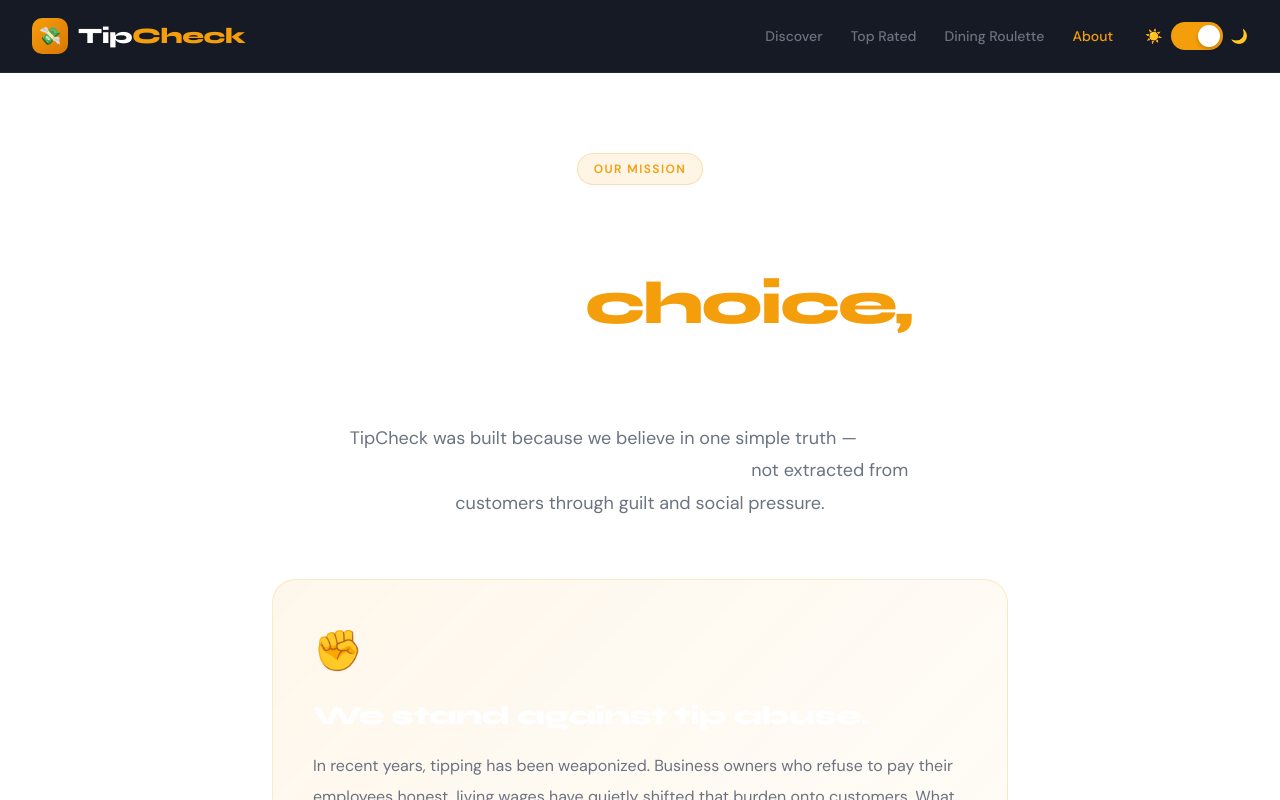
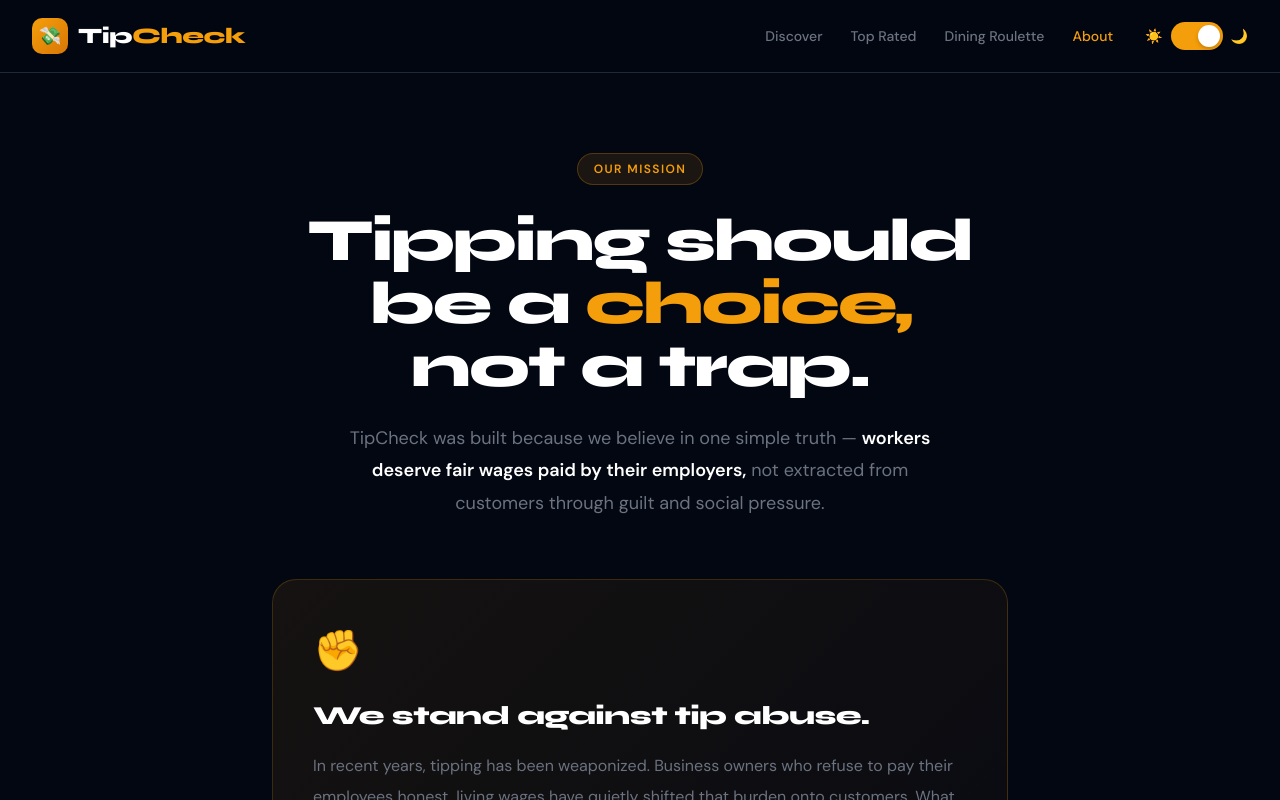
Before and after one commit to pablofelipeduque-del/Tipcheck, a Next.js app: page /about in a window 1280 px wide. Shown: the top 800 px of the page. Built offline with nearby package versions, Linux system fonts and the light colour scheme.

Commit message:
persist dark/light mode across all pages via localStorage

```diff
--- a/app/about/page.jsx
+++ b/app/about/page.jsx
@@ -2,10 +2,11 @@
 import { useRouter } from "next/navigation";
 import { useState } from "react";
 import FloatingParticles from "../components/FloatingParticles";
+import { useTheme } from "../components/useTheme";
 
 export default function AboutPage() {
   const router = useRouter();
-  const [dark, setDark] = useState(true);
+  const { dark, toggle: toggleDark } = useTheme();
 
   const bg = dark ? "#030712" : "#f9fafb";
   const surface = dark ? "#0d1117" : "#ffffff";
@@ -45,7 +46,7 @@ export default function AboutPage() {
             </nav>
             <div style={{ display: "flex", alignItems: "center", gap: "8px" }}>
               <span style={{ fontSize: "14px" }}>☀️</span>
-              <button className="toggle-btn" onClick={() => setDark(!dark)} style={{ background: dark ? "#f59e0b" : "#d1d5db" }}>
+              <button className="toggle-btn" onClick={toggleDark} style={{ background: dark ? "#f59e0b" : "#d1d5db" }}>
                 <div className="toggle-knob" style={{ left: dark ? "27px" : "3px" }} />
               </button>
               <span style={{ fontSize: "14px" }}>🌙</span>
--- /dev/null
+++ b/app/components/useTheme.js
@@ -0,0 +1,30 @@
+"use client";
+import { useState, useEffect, useCallback } from "react";
+
+const KEY = "tipcheck-theme";
+
+function getInitialDark() {
+  if (typeof window === "undefined") return true;
+  const saved = localStorage.getItem(KEY);
+  return saved !== null ? saved === "dark" : true;
+}
+
+export function useTheme() {
+  const [dark, setDark] = useState(getInitialDark);
+
+  // Keep body background in sync
+  useEffect(() => {
+    document.body.style.background = dark ? "#030712" : "#f9fafb";
+    document.body.style.transition = "background 0.3s";
+  }, [dark]);
+
+  const toggle = useCallback(() => {
+    setDark(prev => {
+      const next = !prev;
+      localStorage.setItem(KEY, next ? "dark" : "light");
+      return next;
+    });
+  }, []);
+
+  return { dark, toggle };
+}
--- a/app/page.tsx
+++ b/app/page.tsx
@@ -2,6 +2,7 @@
 import { useState } from "react";
 import { useRouter } from "next/navigation";
 import FloatingParticles from "./components/FloatingParticles";
+import { useTheme } from "./components/useTheme";
 
 const categories = [
   { label: "All", icon: "🍽️" },
@@ -77,7 +78,7 @@ function FoodIllustration() {
 
 export default function Home() {
   const router = useRouter();
-  const [dark, setDark] = useState(true);
+  const { dark, toggle: toggleDark } = useTheme();
   const [zip, setZip] = useState("");
   const [activeCategory, setActiveCategory] = useState("All");
   const [places, setPlaces] = useState([]);
@@ -155,7 +156,7 @@ onMouseLeave={(e) => (e.currentTarget as HTMLAnchorElement).style.color = muted}
             {/* Dark/Light Toggle */}
             <div style={{ display: "flex", alignItems: "center", gap: "8px" }}>
               <span style={{ fontSize: "14px" }}>☀️</span>
-              <button className="toggle-btn" onClick={() => setDark(!dark)} style={{ background: dark ? "#f59e0b" : "#d1d5db" }}>
+              <button className="toggle-btn" onClick={toggleDark} style={{ background: dark ? "#f59e0b" : "#d1d5db" }}>
                 <div className="toggle-knob" style={{ left: dark ? "27px" : "3px" }} />
               </button>
               <span style={{ fontSize: "14px" }}>🌙</span>
--- a/app/restaurant/[id]/page.jsx
+++ b/app/restaurant/[id]/page.jsx
@@ -3,6 +3,7 @@ import { useParams, useRouter } from "next/navigation";
 import { useState, useEffect } from "react";
 import { supabase } from "../../../lib/supabase";
 import FloatingParticles from "../../components/FloatingParticles";
+import { useTheme } from "../../components/useTheme";
 
 function ScoreBar({ score }) {
   const color = score >= 7 ? "#10b981" : score >= 4 ? "#f59e0b" : "#ef4444";
@@ -26,6 +27,7 @@ function StatPill({ icon, label, value, highlight }) {
 export default function RestaurantPage() {
   const { id } = useParams();
   const router = useRouter();
+  const { dark } = useTheme();
   const [place, setPlace] = useState(null);
   const [loading, setLoading] = useState(true);
   const [reports, setReports] = useState([]);
--- a/app/roulette/page.jsx
+++ b/app/roulette/page.jsx
@@ -2,6 +2,7 @@
 import { useState, useEffect, useRef, useCallback } from "react";
 import { useRouter } from "next/navigation";
 import FloatingParticles from "../components/FloatingParticles";
+import { useTheme } from "../components/useTheme";
 
 const CATEGORIES = [
   { label: "Surprise me", icon: "🎲", query: "restaurants" },
@@ -217,7 +218,7 @@ export default function RoulettePage() {
   const router  = useRouter();
   const sounds  = useSoundEngine();
 
-  const [dark,        setDark]        = useState(true);
+  const { dark, toggle: toggleDark } = useTheme();
   const [zip,         setZip]         = useState("");
   const [category,    setCategory]    = useState(CATEGORIES[0]);
   const [minTip,      setMinTip]      = useState(1);
@@ -334,7 +335,7 @@ export default function RoulettePage() {
             </nav>
             <div style={{ display: "flex", alignItems: "center", gap: "8px" }}>
               <span style={{ fontSize: "14px" }}>☀️</span>
-              <button className="toggle-btn" onClick={() => setDark(!dark)} style={{ background: dark ? "#f59e0b" : "#d1d5db" }}>
+              <button className="toggle-btn" onClick={toggleDark} style={{ background: dark ? "#f59e0b" : "#d1d5db" }}>
                 <div className="toggle-knob" style={{ left: dark ? "27px" : "3px" }} />
               </button>
               <span style={{ fontSize: "14px" }}>🌙</span>
--- a/app/top-rated/page.jsx
+++ b/app/top-rated/page.jsx
@@ -2,6 +2,7 @@
 import { useState } from "react";
 import { useRouter } from "next/navigation";
 import FloatingParticles from "../components/FloatingParticles";
+import { useTheme } from "../components/useTheme";
 
 const MEDAL = ["🥇", "🥈", "🥉"];
 
@@ -23,7 +24,7 @@ function TipBar({ score }) {
 
 export default function TopRatedPage() {
   const router = useRouter();
-  const [dark, setDark] = useState(true);
+  const { dark, toggle: toggleDark } = useTheme();
   const [zip, setZip] = useState("");
   const [places, setPlaces] = useState([]);
   const [isLoading, setIsLoading] = useState(false);
@@ -104,7 +105,7 @@ export default function TopRatedPage() {
             </nav>
             <div style={{ display: "flex", alignItems: "center", gap: "8px" }}>
               <span style={{ fontSize: "14px" }}>☀️</span>
-              <button className="toggle-btn" onClick={() => setDark(!dark)} style={{ background: dark ? "#f59e0b" : "#d1d5db" }}>
+              <button className="toggle-btn" onClick={toggleDark} style={{ background: dark ? "#f59e0b" : "#d1d5db" }}>
                 <div className="toggle-knob" style={{ left: dark ? "27px" : "3px" }} />
               </button>
               <span style={{ fontSize: "14px" }}>🌙</span>
```
